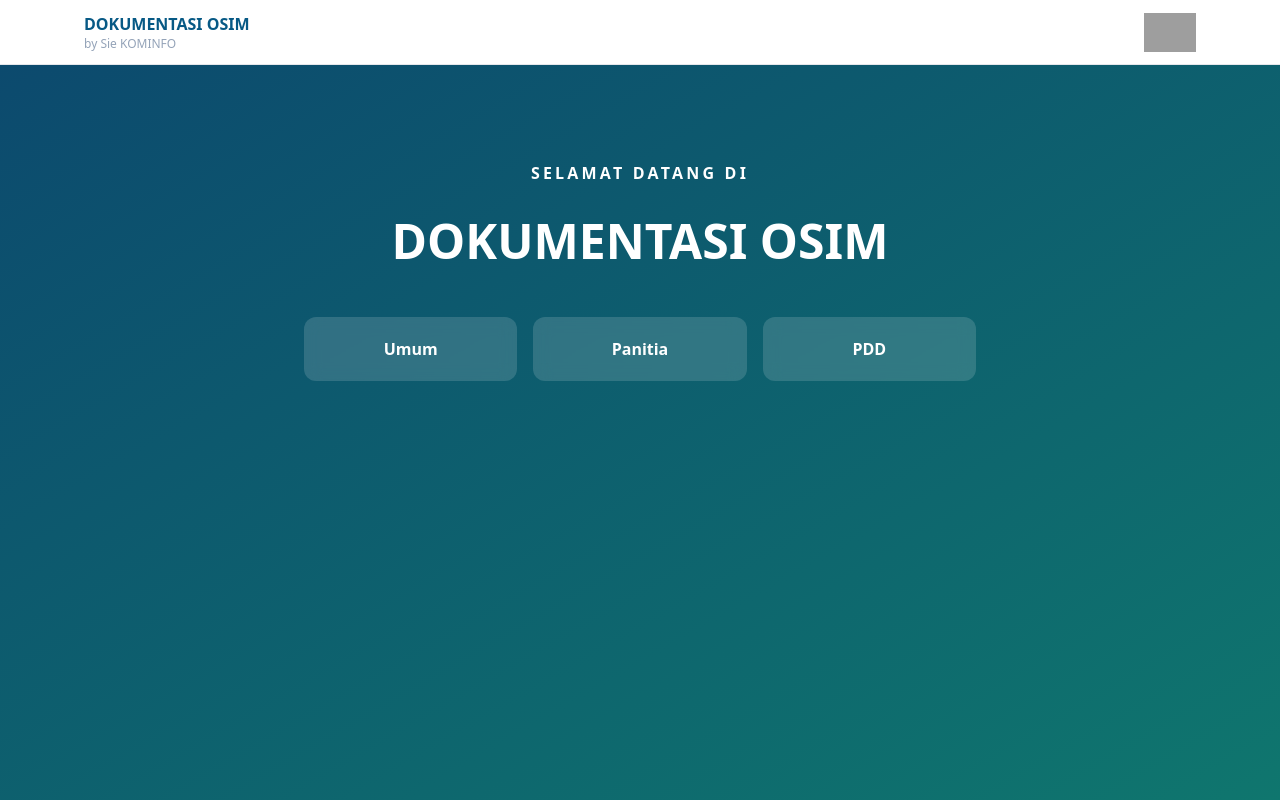
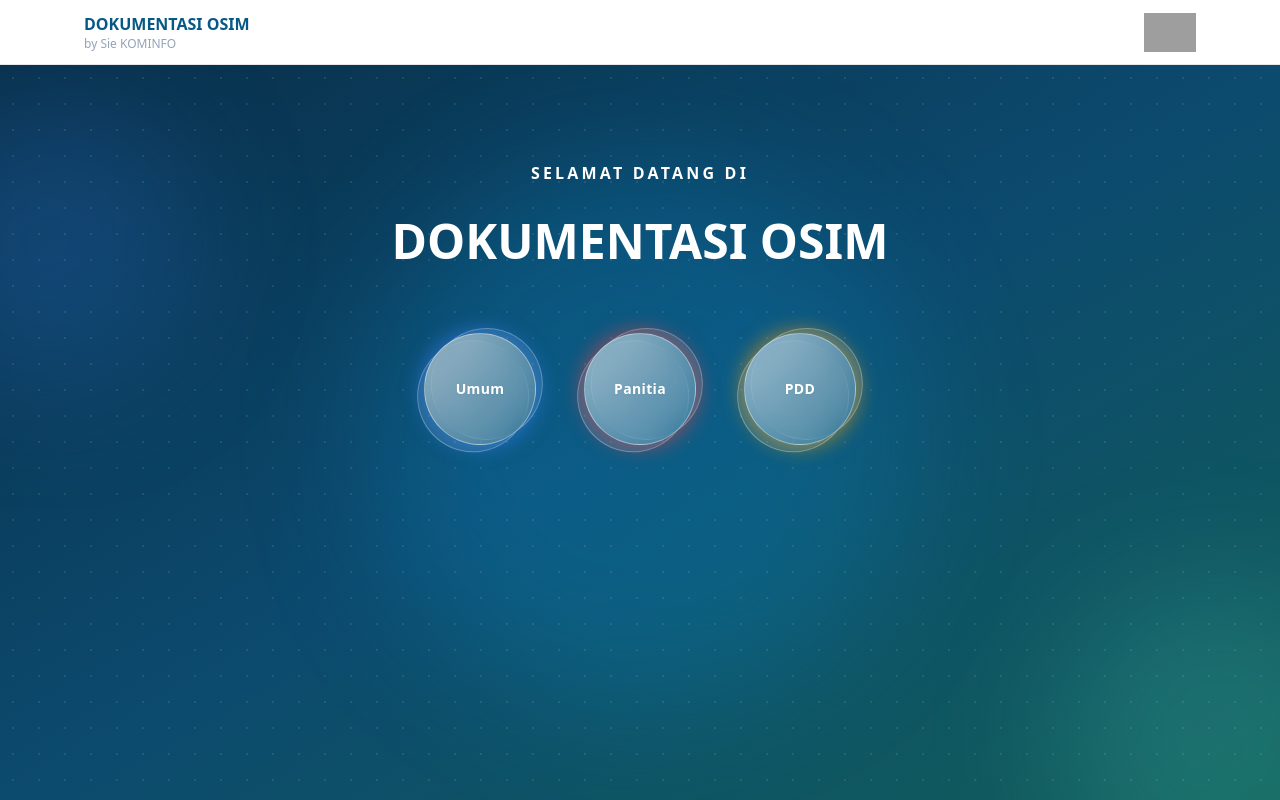
Before and after one commit to ahdan-png/dokumenatsiOS, a Next.js app: page / in a window 1280 px wide. Built offline with nearby package versions, Linux system fonts and the light colour scheme; grey boxes are pictures that could not be loaded.

Commit message:
Add glass menu buttons with glow and card stack effect

```diff
--- a/app/page.tsx
+++ b/app/page.tsx
@@ -1 +1,25 @@
-import Link from 'next/link';export default function Home(){return <main className="flex-1 bg-gradient-to-br from-sky-900 to-teal-700 px-4 py-16 text-center text-white md:py-24"><p className="font-semibold tracking-[.2em]">SELAMAT DATANG DI</p><h1 className="mt-5 whitespace-nowrap text-[clamp(1.75rem,8vw,3rem)] font-bold">DOKUMENTASI OSIM</h1><div className="mx-auto mt-10 grid max-w-2xl gap-4 sm:grid-cols-3"><Link href="/umum" className="rounded-xl bg-white/15 p-5 font-semibold backdrop-blur hover:bg-white/25">Umum</Link><Link href="/panitia/login" className="rounded-xl bg-white/15 p-5 font-semibold backdrop-blur hover:bg-white/25">Panitia</Link><Link href="/pdd/login" className="rounded-xl bg-white/15 p-5 font-semibold backdrop-blur hover:bg-white/25">PDD</Link></div></main>}
+import MenuButton from '@/components/MenuButton';
+
+export default function Home() {
+  return (
+    <main className="relative flex-1 overflow-hidden bg-gradient-to-br from-sky-950 via-sky-900 to-teal-800 px-4 py-16 text-center text-white md:py-24">
+      <div aria-hidden="true" className="pointer-events-none absolute inset-0">
+        <div className="absolute left-1/2 top-1/2 h-[34rem] w-[34rem] -translate-x-1/2 -translate-y-1/2 rounded-full bg-sky-500/20 blur-3xl" />
+        <div className="absolute -left-24 top-8 h-72 w-72 rounded-full bg-blue-500/20 blur-3xl" />
+        <div className="absolute -bottom-24 -right-24 h-80 w-80 rounded-full bg-teal-300/15 blur-3xl" />
+        <div className="absolute inset-0 opacity-[0.15] [background-image:radial-gradient(rgba(255,255,255,0.6)_1px,transparent_1px)] [background-size:26px_26px]" />
+      </div>
+
+      <div className="relative">
+        <p className="font-semibold tracking-[.2em]">SELAMAT DATANG DI</p>
+        <h1 className="mt-5 whitespace-nowrap text-[clamp(1.75rem,8vw,3rem)] font-bold">DOKUMENTASI OSIM</h1>
+
+        <div className="mx-auto mt-14 flex flex-wrap items-start justify-center gap-10 sm:gap-12">
+          <MenuButton label="Umum" href="/umum" glow="rgba(59,130,246,0.6)" />
+          <MenuButton label="Panitia" href="/panitia/login" glow="rgba(239,68,68,0.6)" />
+          <MenuButton label="PDD" href="/pdd/login" glow="rgba(245,158,11,0.6)" />
+        </div>
+      </div>
+    </main>
+  );
+}
--- /dev/null
+++ b/components/MenuButton.tsx
@@ -0,0 +1,51 @@
+'use client';
+
+import { motion } from 'framer-motion';
+import { useState } from 'react';
+import { useRouter } from 'next/navigation';
+
+export default function MenuButton({ label, href, glow }: { label: string; href: string; glow: string }) {
+  const [spinning, setSpinning] = useState(false);
+  const router = useRouter();
+
+  const handleClick = () => {
+    if (spinning) return;
+    setSpinning(true);
+    setTimeout(() => router.push(href), 600);
+  };
+
+  return (
+    <div className="relative h-28 w-28 select-none">
+      <div
+        aria-hidden="true"
+        className="absolute inset-0 rounded-full border border-white/30 bg-white/10"
+        style={{ transform: 'rotate(-10deg) translate(-8px, 6px)' }}
+      />
+      <div
+        aria-hidden="true"
+        className="absolute inset-0 rounded-full border border-white/30 bg-white/10"
+        style={{ transform: 'rotate(8deg) translate(6px, -6px)' }}
+      />
+      <motion.button
+        type="button"
+        onClick={handleClick}
+        disabled={spinning}
+        aria-label={label}
+        aria-busy={spinning}
+        animate={
+          spinning
+            ? { rotate: 360, scale: 0.92, boxShadow: `0 0 48px 12px ${glow}` }
+            : { rotate: 0, scale: 1, boxShadow: `0 0 20px 2px ${glow}` }
+        }
+        transition={{ duration: 0.6, ease: 'easeInOut' }}
+        className="absolute inset-0 flex select-none items-center justify-center rounded-full border border-white/40 px-3 text-center font-semibold text-white backdrop-blur-md focus-visible:outline-none focus-visible:ring-2 focus-visible:ring-white/80"
+        style={{
+          background: 'linear-gradient(135deg, rgba(255,255,255,0.5), rgba(255,255,255,0.05))',
+          boxShadow: `0 0 20px 2px ${glow}, inset 0 1px 0 rgba(255,255,255,0.6), inset 0 -8px 16px rgba(255,255,255,0.15)`,
+        }}
+      >
+        <span className="text-sm tracking-wide drop-shadow-sm">{label}</span>
+      </motion.button>
+    </div>
+  );
+}
--- a/package.json
+++ b/package.json
@@ -1 +1 @@
-{"name":"portal-informasi","version":"1.0.0","private":true,"scripts":{"dev":"next dev","build":"prisma generate && next build","start":"next start","lint":"next lint","prisma:generate":"prisma generate","prisma:migrate":"prisma migrate dev","prisma:seed":"tsx prisma/seed.ts","prisma:cleanup-duplicate-agendas":"tsx scripts/cleanup-duplicate-agendas.ts"},"dependencies":{"@prisma/client":"^5.22.0","bcryptjs":"^2.4.3","next":"14.2.15","qrcode":"^1.5.4","react":"^18.3.1","react-dom":"^18.3.1","zod":"^3.23.8"},"devDependencies":{"@types/bcryptjs":"^2.4.6","@types/node":"^20.16.10","@types/qrcode":"^1.5.5","@types/react":"^18.3.3","@types/react-dom":"^18.3.0","autoprefixer":"^10.4.20","postcss":"^8.4.47","prisma":"^5.22.0","tailwindcss":"^3.4.13","tsx":"^4.19.1","typescript":"^5.6.2"},"prisma":{"seed":"tsx prisma/seed.ts"}}
+{"name":"portal-informasi","version":"1.0.0","private":true,"scripts":{"dev":"next dev","build":"prisma generate && next build","start":"next start","lint":"next lint","prisma:generate":"prisma generate","prisma:migrate":"prisma migrate dev","prisma:seed":"tsx prisma/seed.ts","prisma:cleanup-duplicate-agendas":"tsx scripts/cleanup-duplicate-agendas.ts"},"dependencies":{"@prisma/client":"^5.22.0","bcryptjs":"^2.4.3","framer-motion":"^13.4.4","next":"14.2.15","qrcode":"^1.5.4","react":"^18.3.1","react-dom":"^18.3.1","zod":"^3.23.8"},"devDependencies":{"@types/bcryptjs":"^2.4.6","@types/node":"^20.16.10","@types/qrcode":"^1.5.5","@types/react":"^18.3.3","@types/react-dom":"^18.3.0","autoprefixer":"^10.4.20","postcss":"^8.4.47","prisma":"^5.22.0","tailwindcss":"^3.4.13","tsx":"^4.19.1","typescript":"^5.6.2"},"prisma":{"seed":"tsx prisma/seed.ts"}}
```
Also changed, not shown: 1 other file (tests, documents, lock files or other folders).
